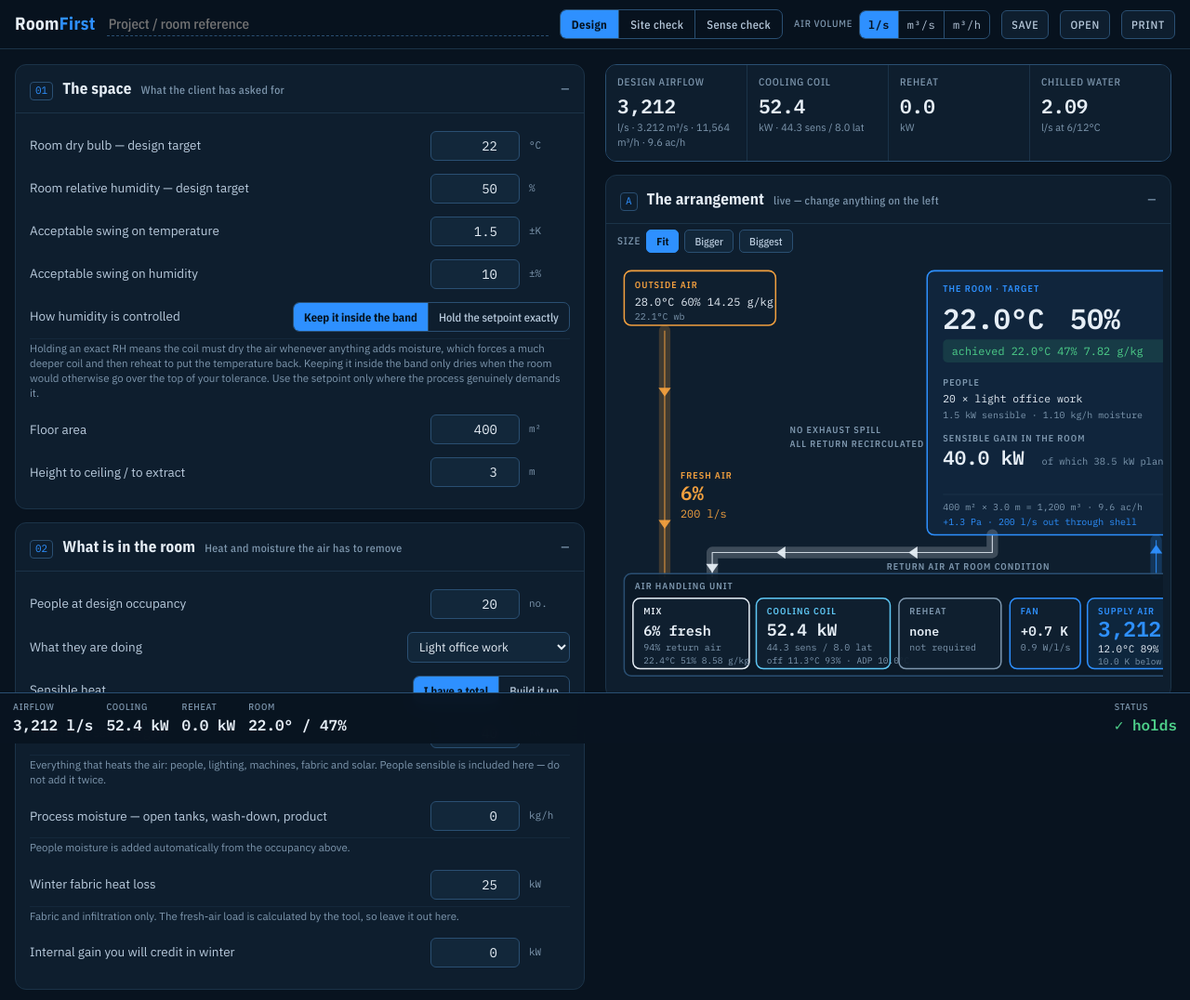
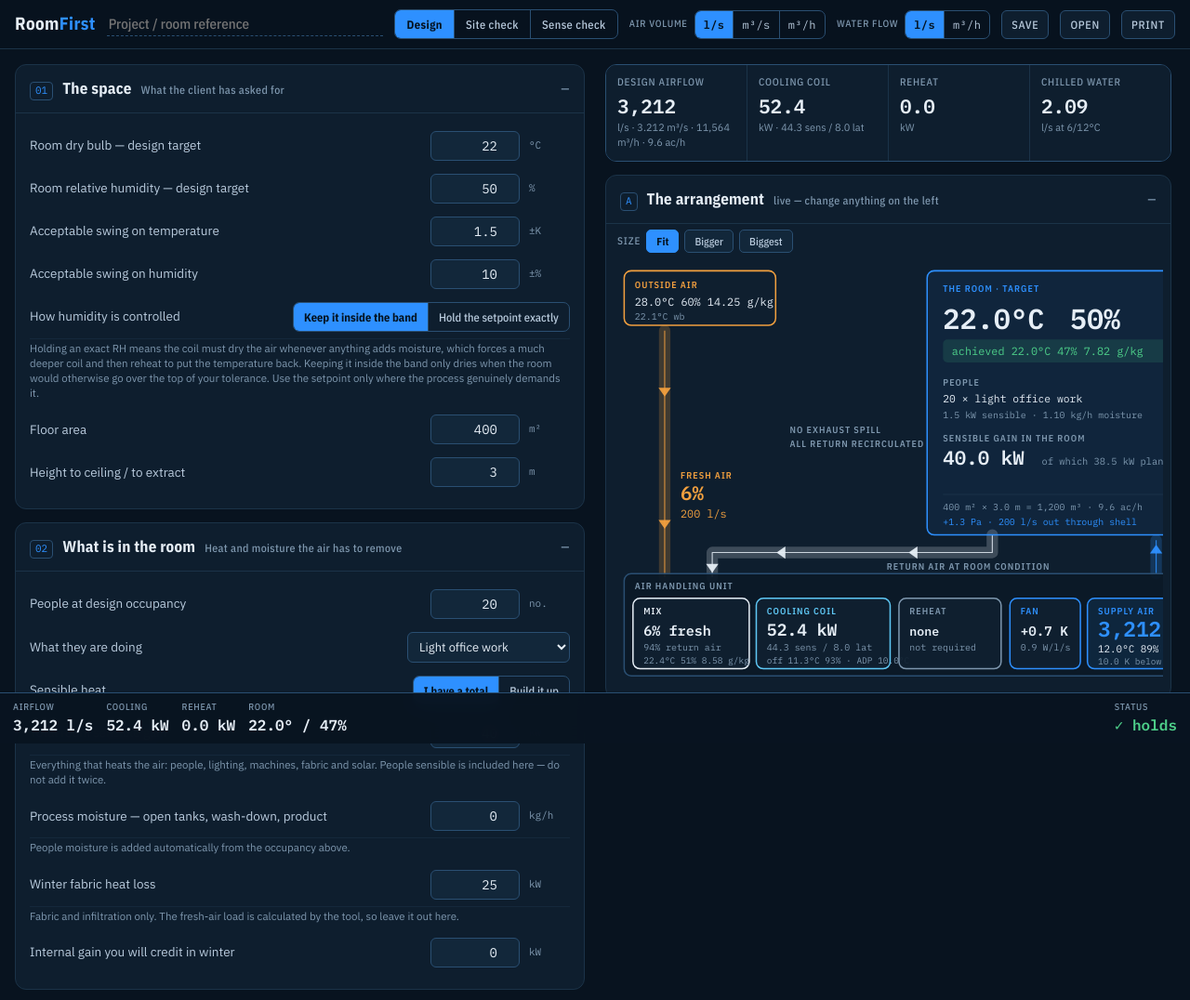
Before and after one commit to mikesweet23/enthalpy, a plain HTML site: page index.html in a window 1280 px wide. Shown: the top 1076 px of the page at 93% size. Drawn offline with nearby package versions, Linux system fonts and the light colour scheme.

Commit message:
Add Cloud Agent environment + water-flow unit toggle (#2)
* Add Cloud Agent environment config to serve static RoomFirst app

Co-authored-by: mikesweet23 <mikesweet23@users.noreply.github.com>

* Add water-flow unit toggle (l/s / m³/h) for chilled water and LPHW flows

Co-authored-by: mikesweet23 <mikesweet23@users.noreply.github.com>

---------

Co-authored-by: Cursor Agent <cursoragent@cursor.com>
Co-authored-by: mikesweet23 <mikesweet23@users.noreply.github.com>

```diff
--- a/index.html
+++ b/index.html
@@ -204,6 +204,13 @@ svg{display:block;width:100%;height:auto}
       <button data-u="lps" aria-pressed="true"  onclick="setAirUnit('lps')" title="litres per second">l/s</button>
       <button data-u="m3s" aria-pressed="false" onclick="setAirUnit('m3s')" title="cubic metres per second">m³/s</button>
       <button data-u="m3h" aria-pressed="false" onclick="setAirUnit('m3h')" title="cubic metres per hour">m³/h</button>
+    </div>
+  </div>
+  <div class="unitwrap">
+    <span class="unitlbl">Water flow</span>
+    <div class="modesw unitsw" id="waterunitsw" role="group" aria-label="Water flow units">
+      <button data-wu="lps" aria-pressed="true"  onclick="setWaterUnit('lps')" title="litres per second">l/s</button>
+      <button data-wu="m3h" aria-pressed="false" onclick="setWaterUnit('m3h')" title="cubic metres per hour">m³/h</button>
     </div>
   </div>
   <button class="tbtn" onclick="saveFile()">Save</button>
@@ -483,6 +490,28 @@ function syncUnitButtons(){
 function setAirUnit(u){
   if(!AIRUNITS[u]||u===AU) return;
   AU=u; syncUnitButtons(); buildInputs(); refresh();
+}
+
+/* ---------------- water flow units ----------------
+   Chilled water and LPHW volumetric flows. Kept separate from the air
+   volume unit because water is only ever quoted in l/s or m³/h. Flows
+   are calculated and stored internally in l/s; these helpers only change
+   how they are shown. */
+const WATERUNITS={
+  lps:{n:'l/s',  f:1,   d:2},
+  m3h:{n:'m³/h', f:3.6, d:2}
+};
+let WU='lps';
+function wuDef(){return WATERUNITS[WU]||WATERUNITS.lps;}
+function wuN(){return wuDef().n;}
+function wv(lps){return n(lps*wuDef().f,wuDef().d);}   // number only
+function wu(lps){return wv(lps)+' '+wuN();}            // number + unit
+function syncWaterButtons(){
+  document.querySelectorAll('#waterunitsw button').forEach(b=>b.setAttribute('aria-pressed',String(b.dataset.wu===WU)));
+}
+function setWaterUnit(u){
+  if(!WATERUNITS[u]||u===WU) return;
+  WU=u; syncWaterButtons(); refresh();
 }
 
 /* ---------------- input schema ---------------- */
@@ -1214,7 +1243,7 @@ function buildResults(R){
    <div><div class="k">Cooling coil</div><div class="v">${n(R.total,1)}</div><div class="n">kW · ${n(R.sens,1)} sens / ${n(R.lat,1)} lat</div></div>
    <div><div class="k">Reheat</div><div class="v" style="color:${R.reheat>0?'var(--amber)':'var(--ink)'}">${n(R.reheat,1)}</div><div class="n">kW ${S.reheatSrc==='recover'&&R.reheat>0?'· recovered':''}</div></div>
    ${S.coolSrc==='chw'
-    ?`<div><div class="k">Chilled water</div><div class="v">${n(R.chwFlow,2)}</div><div class="n">l/s at ${n(S.chwF,0)}/${n(S.chwR,0)}°C</div></div>`
+    ?`<div><div class="k">Chilled water</div><div class="v">${wv(R.chwFlow)}</div><div class="n">${wuN()} at ${n(S.chwF,0)}/${n(S.chwR,0)}°C</div></div>`
     :`<div><div class="k">DX absorbed</div><div class="v">${n(R.dxAbs,1)}</div><div class="n">kW · ${n(R.amps(R.dxAbs),0)} A at 400 V</div></div>`}
   </div></div>`;
 
@@ -1256,15 +1285,15 @@ function buildResults(R){
    <tr><td>Water generated inside the room</td><td>${n(R.latKgh,2)} kg/h</td></tr>
    <tr><td>Condensate at the coil</td><td>${n(R.cond,1)} kg/h · ${n(R.cond,1)} litres/h at the drain</td></tr>
    ${S.coolSrc==='chw'
-    ?`<tr><td>Chilled water flow ${S.glycol>0?'('+n(S.glycol,0)+'% glycol)':''}</td><td>${n(R.chwFlow,2)} l/s at ${n(S.chwR-S.chwF,0)} K</td></tr>`
+    ?`<tr><td>Chilled water flow ${S.glycol>0?'('+n(S.glycol,0)+'% glycol)':''}</td><td>${wu(R.chwFlow)} at ${n(S.chwR-S.chwF,0)} K</td></tr>`
     :`<tr><td>DX evaporating temperature</td><td>${n(S.evapT,1)} °C</td></tr><tr><td>DX absorbed power at EER ${n(S.dxEER,1)}</td><td>${n(R.dxAbs,1)} kW · ${n(R.amps(R.dxAbs),0)} A</td></tr>`}
    ${S.reheatSrc==='recover'&&R.reheat>0?'<tr><td>Cooling duty with the run-around in service</td><td>'+n(R.total-R.reheat,1)+' kW</td></tr>':''}
    <tr><td>Cooling duty — gross at the coil</td><td>${n(R.total,1)} kW</td></tr>
    <tr><td>Cooling duty — net into the space</td><td>${n(R.netCool,1)} kW</td></tr>
    <tr><td>Supply fan and motor heat</td><td>${n(R.fanKW,1)} kW  (${n(R.fanRise,2)} K rise)</td></tr>
    <tr><td>Fresh-air share of the cooling duty</td><td>${n(R.oaLoad,1)} kW</td></tr>
-   <tr><td>Reheat battery (${S.reheatSrc==='hotgas'?'hot gas':S.reheatSrc==='recover'?'run-around':S.reheatSrc})</td><td>${n(R.reheat,1)} kW${S.reheatSrc==='lphw'?' / '+n(R.lphwFlow,2)+' l/s LPHW':S.reheatSrc==='elec'?' / '+n(R.amps(R.reheat),0)+' A':R.reheatFree?' / free':''}</td></tr>
-   <tr><td>Winter heater battery (${S.heatSrc==='hp'?'heat pump':S.heatSrc})</td><td>${n(R.heater,1)} kW${S.heatSrc==='lphw'?' / '+n(R.lphwHeatFlow,2)+' l/s LPHW':S.heatSrc==='elec'?' / '+n(R.amps(R.heater),0)+' A':' / '+n(R.hpAbs,1)+' kW absorbed'}</td></tr>
+   <tr><td>Reheat battery (${S.reheatSrc==='hotgas'?'hot gas':S.reheatSrc==='recover'?'run-around':S.reheatSrc})</td><td>${n(R.reheat,1)} kW${S.reheatSrc==='lphw'?' / '+wu(R.lphwFlow)+' LPHW':S.reheatSrc==='elec'?' / '+n(R.amps(R.reheat),0)+' A':R.reheatFree?' / free':''}</td></tr>
+   <tr><td>Winter heater battery (${S.heatSrc==='hp'?'heat pump':S.heatSrc})</td><td>${n(R.heater,1)} kW${S.heatSrc==='lphw'?' / '+wu(R.lphwHeatFlow)+' LPHW':S.heatSrc==='elec'?' / '+n(R.amps(R.heater),0)+' A':' / '+n(R.hpAbs,1)+' kW absorbed'}</td></tr>
    <tr><td>Total electrical load (fans excluded)</td><td>${n(R.elecTotal,1)} kW · ${n(R.amps(R.elecTotal),0)} A at 400 V</td></tr>
    <tr><td>Winter supply temperature</td><td>${n(R.ts_w,1)} °C</td></tr>
    <tr><td>Humidifier</td><td>${R.humKgh>0?n(R.humKgh,1)+' kg/h'+(S.humid==='steam'?' ('+n(R.humkW,1)+' kW steam)':' (adiabatic)'):'not required'}</td></tr>
@@ -1291,17 +1320,18 @@ function refresh(){ try{
   try{ RES.alt=solve(Object.assign({},S,{rhMode:S.rhMode==='band'?'setpoint':'band'})); }catch(x){RES.alt=null;}
   buildResults(RES);}catch(e){console.error(e);} }
 function saveFile(){
-  const blob=new Blob([JSON.stringify({app:'adi-room-first',schema:1,job:document.getElementById('jobName').value,airUnit:AU,state:S},null,1)],{type:'application/json'});
+  const blob=new Blob([JSON.stringify({app:'adi-room-first',schema:1,job:document.getElementById('jobName').value,airUnit:AU,waterUnit:WU,state:S},null,1)],{type:'application/json'});
   const a=document.createElement('a'); a.href=URL.createObjectURL(blob);
   a.download=(document.getElementById('jobName').value||'room-first')+'.json'; a.click();
 }
 function loadFile(e){const f=e.target.files[0]; if(!f)return; const r=new FileReader();
   r.onload=()=>{try{const d=JSON.parse(r.result); if(d.state)Object.assign(S,d.state);
     if(d.airUnit&&AIRUNITS[d.airUnit]){AU=d.airUnit; syncUnitButtons();}
+    if(d.waterUnit&&WATERUNITS[d.waterUnit]){WU=d.waterUnit; syncWaterButtons();}
     document.getElementById('jobName').value=d.job||''; buildInputs(); refresh();}catch(x){alert('That file is not a RoomFirst save.');}};
   r.readAsText(f);}
 window.addEventListener('beforeprint',()=>document.querySelectorAll('details').forEach(d=>d.open=true));
-syncUnitButtons(); buildInputs(); refresh();
+syncUnitButtons(); syncWaterButtons(); buildInputs(); refresh();
 </script>
 
 </body>
```
Also changed, not shown: .cursor/environment.json (added).
